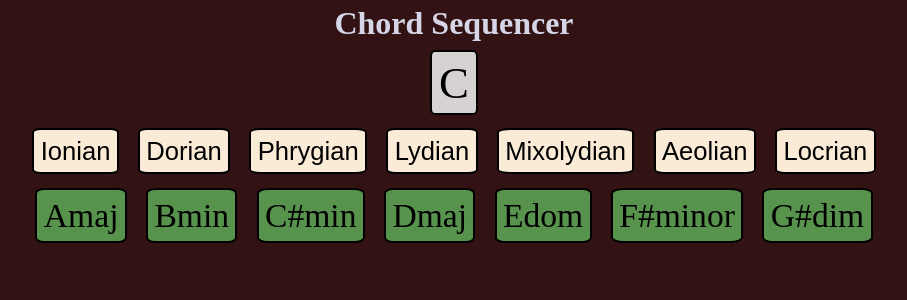
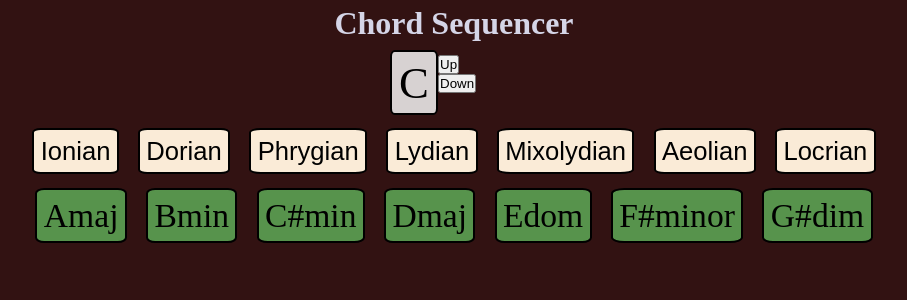
Before and after one commit to Drekkg/chord_sequencer, a PHP site: page / in a window 1280 px wide. Shown: the top 300 px of the page, without its empty margins (186-1093 px from the left). Run offline with PHP 8.4, Linux system fonts and the light colour scheme.

Commit message:
FEAT adds up/down buttons

```diff
--- a/assets/css/styles.css
+++ b/assets/css/styles.css
@@ -14,16 +14,24 @@ h1 {
     color: rgb(213, 213, 231);
     margin-top: 0.3rem;
 }
-
+#main-key-section {
+    display: flex;
+}
 .main-key {
+    display: inline;
     width: 3rem;
     font-size:2.8rem;
-    margin: 0.5rem auto;
+    margin: 0.5rem 0 0.5rem 45%;
     background-color: rgb(215, 210, 210);
     border: 2px solid black;
     padding: .3rem;
     text-align: center;
     border-radius: 10%;
+}
+#main-key-section > ul {
+    list-style: none;
+    margin: 0.8rem 0;
+
 }
 
 .mode-boxes {
@@ -35,7 +43,7 @@ h1 {
 
 }
 
-section > button {
+.mode-boxes > button {
     Margin: 0.3rem 0.6rem;
     font-size: 1.6rem;
     background-color: antiquewhite;
--- a/index.html
+++ b/index.html
@@ -4,12 +4,26 @@
     <meta charset="UTF-8" />
     <meta name="viewport" content="width=device-width, initial-scale=1.0" />
     <title>Chord Sequencer</title>
-    <link rel="stylesheet" href="assets/css/styles.css">
-    <link rel="stylesheet" href="">
+    <link rel="stylesheet" href="assets/css/styles.css" />
+    <link rel="stylesheet" href="" />
   </head>
   <body>
+    <header>
       <h1 class="heading">Chord Sequencer</h1>
+    </header>
+    <main>
+
+      <section id="main-key-section">
         <div id="select-key" class="main-key">C</div>
+        <ul>
+        <li>
+        <button>Up</button>
+        </li>
+        <li>
+        <button>Down</button>
+        </li>
+        </ul>
+      </section>
 
       <section class="mode-boxes">
         <button data-type="ionian" id="ion">Ionian</button>
@@ -29,6 +43,7 @@
         <div id="deg6">F#minor</div>
         <div id="deg7">G#dim</div>
       </div>
+    </main>
     <script src="assets/css/javascript/scripts.js"></script>
   </body>
 </html>
```
Lines whose indentation alone changed are shown as unchanged.
